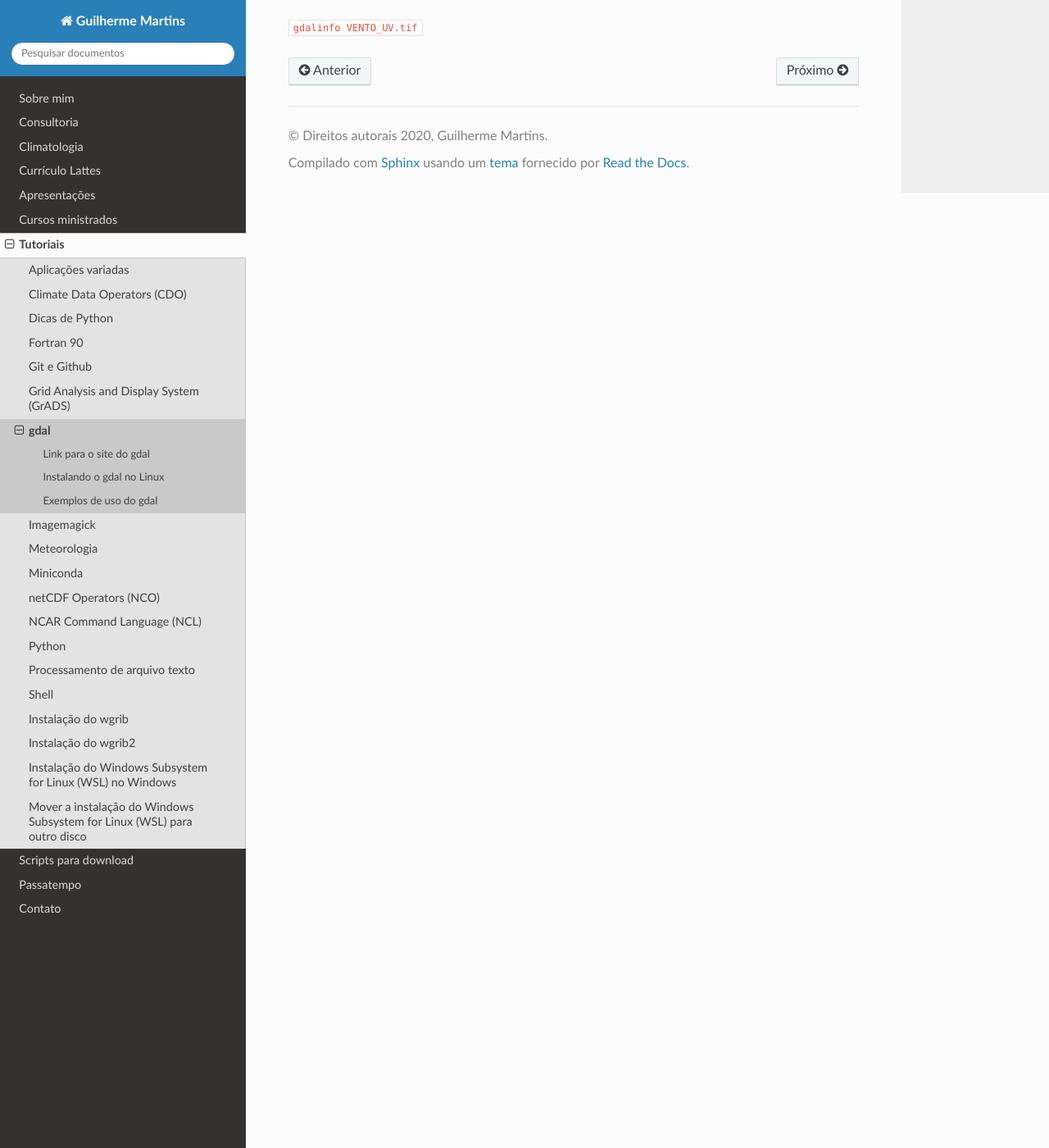
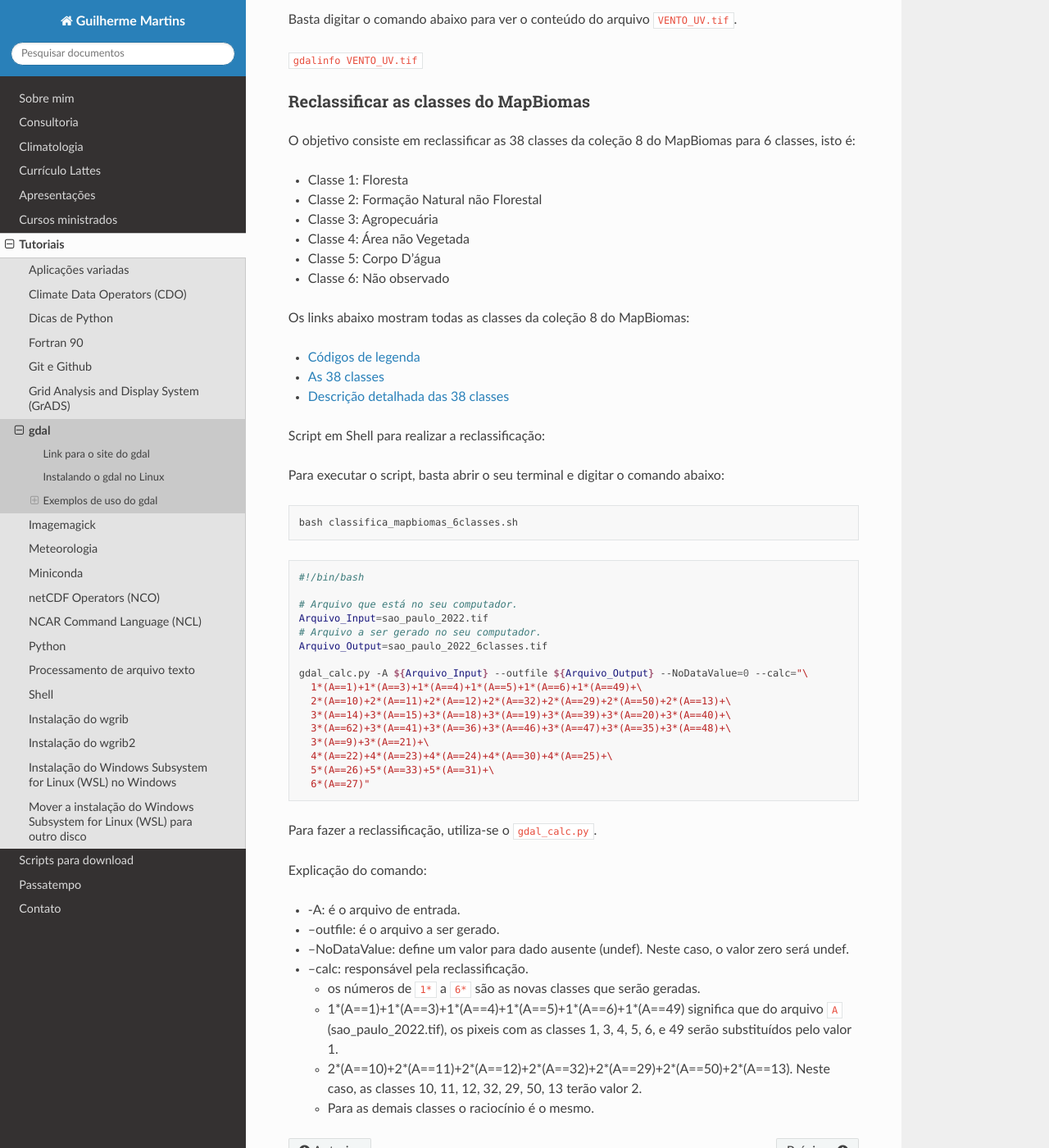
Before and after one commit to jgmsantos/homepage, a Sphinx documentation site: the page built from docs/pages/tutoriais/gdal.md, in a window 1280 px wide and 1400 px high, scrolled down 1672 px. Shown: the whole window at 82% size. Built offline with Sphinx 7.4.7 and the Read the Docs theme 2.0.0, drawn with Linux system fonts in a browser that asks for light colours; pages that are not in the unit, such as notebooks, are missing from menus; some of the changed text lies outside the part shown.

Commit message:
Reclassificar classes GDAL

````diff
--- a/docs/pages/tutoriais/gdal.md
+++ b/docs/pages/tutoriais/gdal.md
@@ -58,3 +58,61 @@
 Basta digitar o comando abaixo para ver o conteúdo do arquivo `VENTO_UV.tif`.
 
 `gdalinfo VENTO_UV.tif`
+
+#### Reclassificar as classes do  MapBiomas
+
+O objetivo consiste em reclassificar as 38 classes da coleção 8 do MapBiomas para 6 classes, isto é:
+* Classe 1: Floresta
+* Classe 2: Formação Natural não Florestal
+* Classe 3: Agropecuária
+* Classe 4: Área não Vegetada
+* Classe 5: Corpo D'água
+* Classe 6: Não observado
+
+Os links abaixo mostram todas as classes da coleção 8 do MapBiomas:
+
+* [Códigos de legenda](https://brasil.mapbiomas.org/codigos-de-legenda/)
+
+* [As 38 classes](https://brasil.mapbiomas.org/wp-content/uploads/sites/4/2023/08/Legenda-Colecao-8-LEGEND-CODE.pdf)
+
+* [Descrição detalhada das 38 classes](https://brasil.mapbiomas.org/wp-content/uploads/sites/4/2023/09/Legenda-Colecao-8-Descricao-Detalhada-PDF-PT-3-1.pdf)
+
+Script em Shell para realizar a reclassificação:
+
+Para executar o script, basta abrir o seu terminal e digitar o comando abaixo:
+
+```bash
+bash classifica_mapbiomas_6classes.sh
+```
+
+```bash
+#!/bin/bash
+
+# Arquivo que está no seu computador.
+Arquivo_Input=sao_paulo_2022.tif
+# Arquivo a ser gerado no seu computador.
+Arquivo_Output=sao_paulo_2022_6classes.tif
+
+gdal_calc.py -A ${Arquivo_Input} --outfile ${Arquivo_Output} --NoDataValue=0 --calc="\
+  1*(A==1)+1*(A==3)+1*(A==4)+1*(A==5)+1*(A==6)+1*(A==49)+\
+  2*(A==10)+2*(A==11)+2*(A==12)+2*(A==32)+2*(A==29)+2*(A==50)+2*(A==13)+\
+  3*(A==14)+3*(A==15)+3*(A==18)+3*(A==19)+3*(A==39)+3*(A==20)+3*(A==40)+\
+  3*(A==62)+3*(A==41)+3*(A==36)+3*(A==46)+3*(A==47)+3*(A==35)+3*(A==48)+\
+  3*(A==9)+3*(A==21)+\
+  4*(A==22)+4*(A==23)+4*(A==24)+4*(A==30)+4*(A==25)+\
+  5*(A==26)+5*(A==33)+5*(A==31)+\
+  6*(A==27)"
+```
+
+Para fazer a reclassificação, utiliza-se o `gdal_calc.py`.
+
+Explicação do comando:
+
+* -A: é o arquivo de entrada.
+* --outfile: é o arquivo a ser gerado.
+* --NoDataValue: define um valor para dado ausente (undef). Neste caso, o valor zero será undef.
+* --calc: responsável pela reclassificação.
+  * os números de `1*` a `6*` são as novas classes que serão geradas.
+  * 1*(A==1)+1*(A==3)+1*(A==4)+1*(A==5)+1*(A==6)+1*(A==49) significa que do arquivo `A` (sao_paulo_2022.tif), os pixeis com as classes 1, 3, 4, 5, 6, e 49 serão substituídos pelo valor 1.
+  * 2*(A==10)+2*(A==11)+2*(A==12)+2*(A==32)+2*(A==29)+2*(A==50)+2*(A==13). Neste caso, as classes 10, 11, 12, 32, 29, 50, 13 terão valor 2.
+  * Para as demais classes o raciocínio é o mesmo.
````
Also changed, not shown: other parts of docs/pages/tutoriais/gdal.md (+6 -6 lines).
